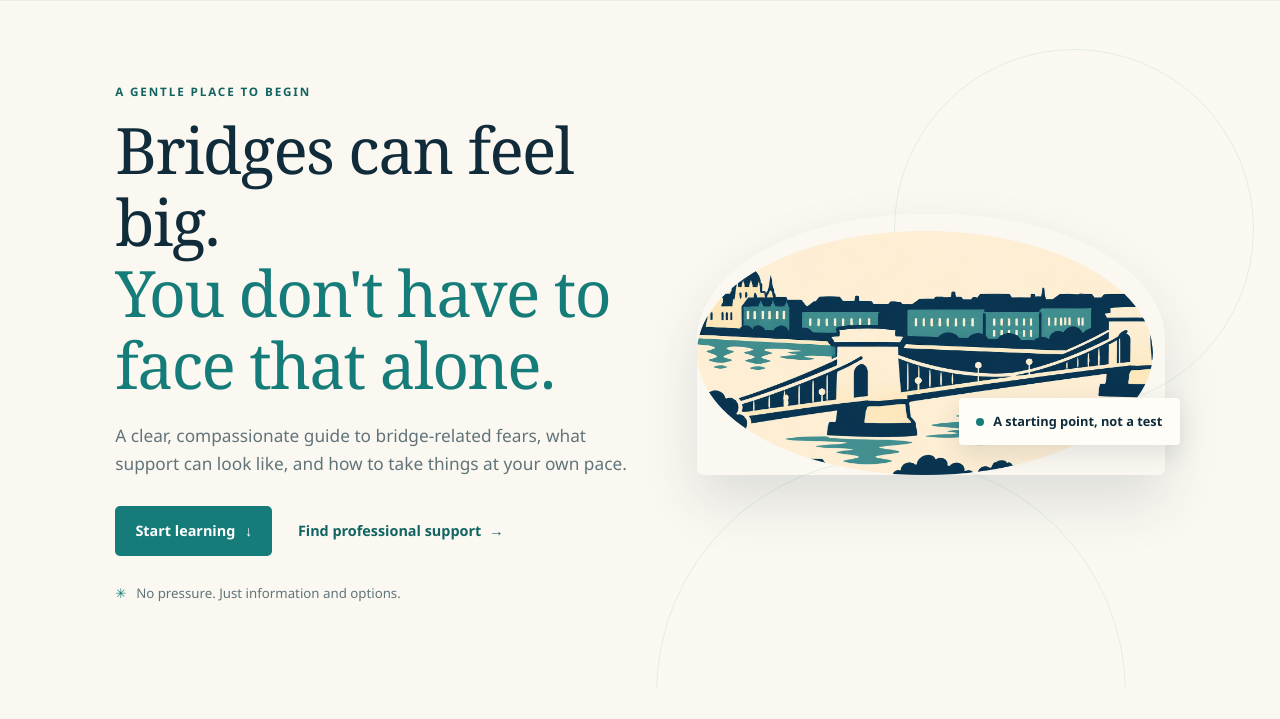
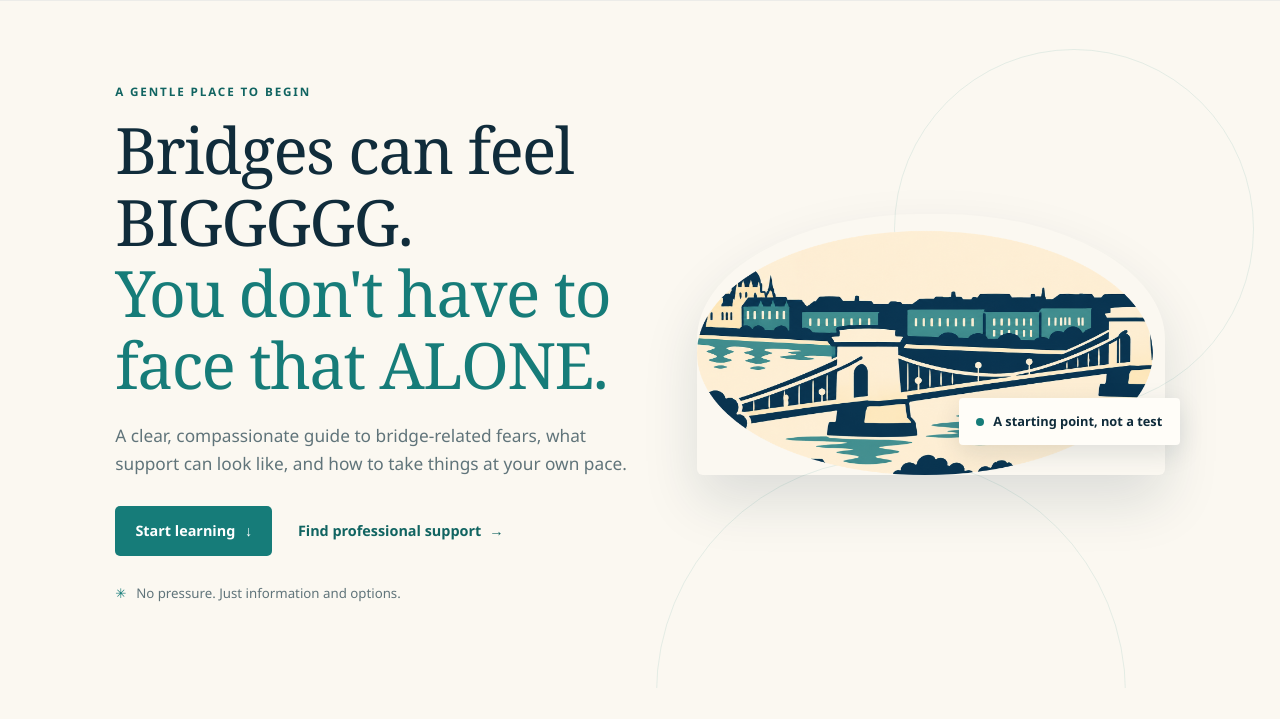
Before and after one commit to martineza088/Courage-to-Cross, a plain HTML site: page index.html in a window 1280 px wide. Shown: the part 81-800 px from the top of the page. Drawn offline with Linux system fonts and the light colour scheme.

Commit message:
testing how updates deploy with vercel

```diff
--- a/index.html
+++ b/index.html
@@ -21,7 +21,7 @@
     <section class="hero hero-home">
       <div class="hero-copy">
         <p class="eyebrow">A gentle place to begin</p>
-        <h1>Bridges can feel big.<br><span>You don't have to face that alone.</span></h1>
+        <h1>Bridges can feel BIGGGGG.<br><span>You don't have to face that ALONE.</span></h1>
         <p class="hero-intro">A clear, compassionate guide to bridge-related fears, what support can look like, and how to take things at your own pace.</p>
         <div class="button-row"><a class="button button-primary" href="#understanding">Start learning <span aria-hidden="true">↓</span></a><a class="text-link" href="find-help.html">Find professional support <span aria-hidden="true">→</span></a></div>
         <p class="reassurance"><span aria-hidden="true">✳</span> No pressure. Just information and options.</p>
```
